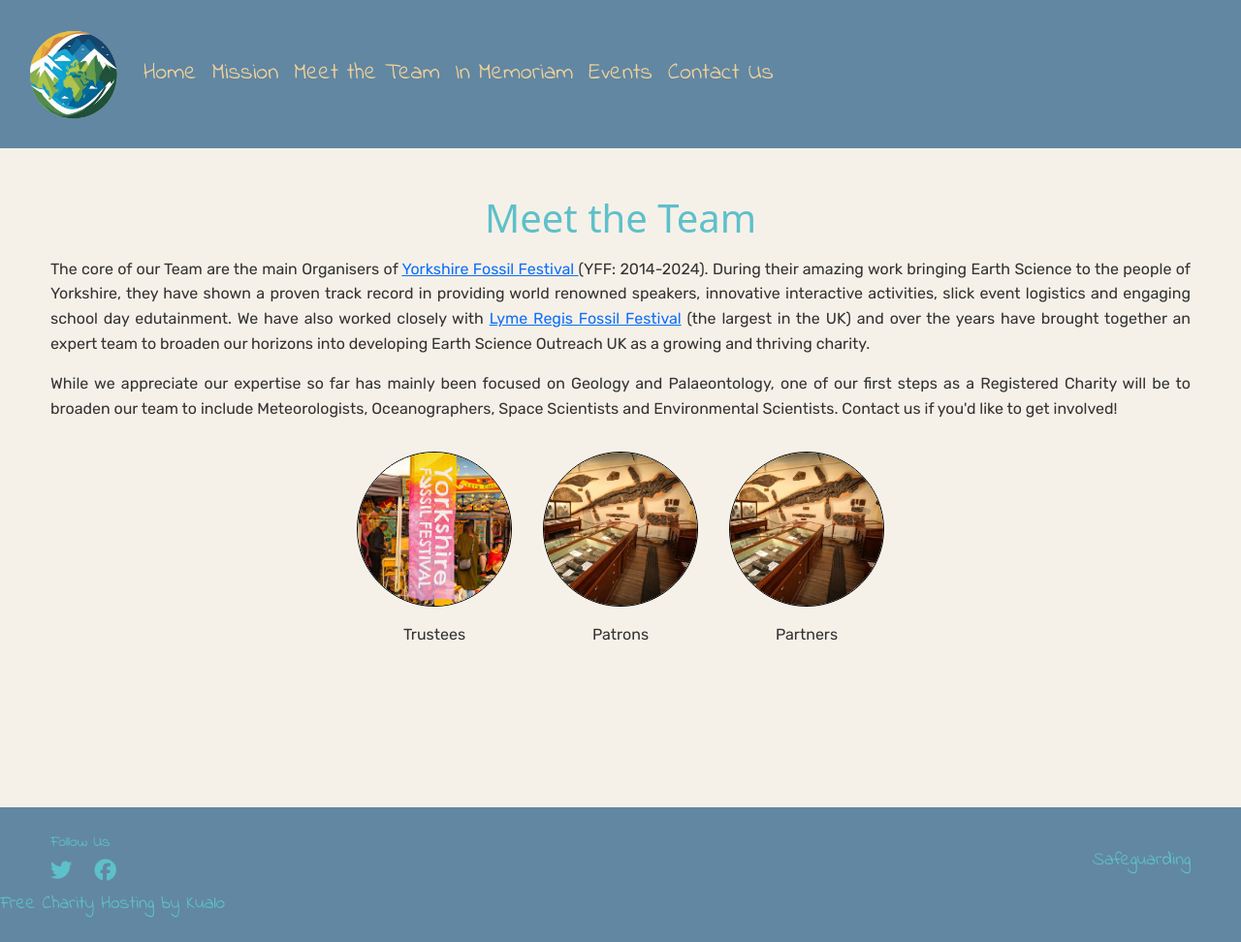
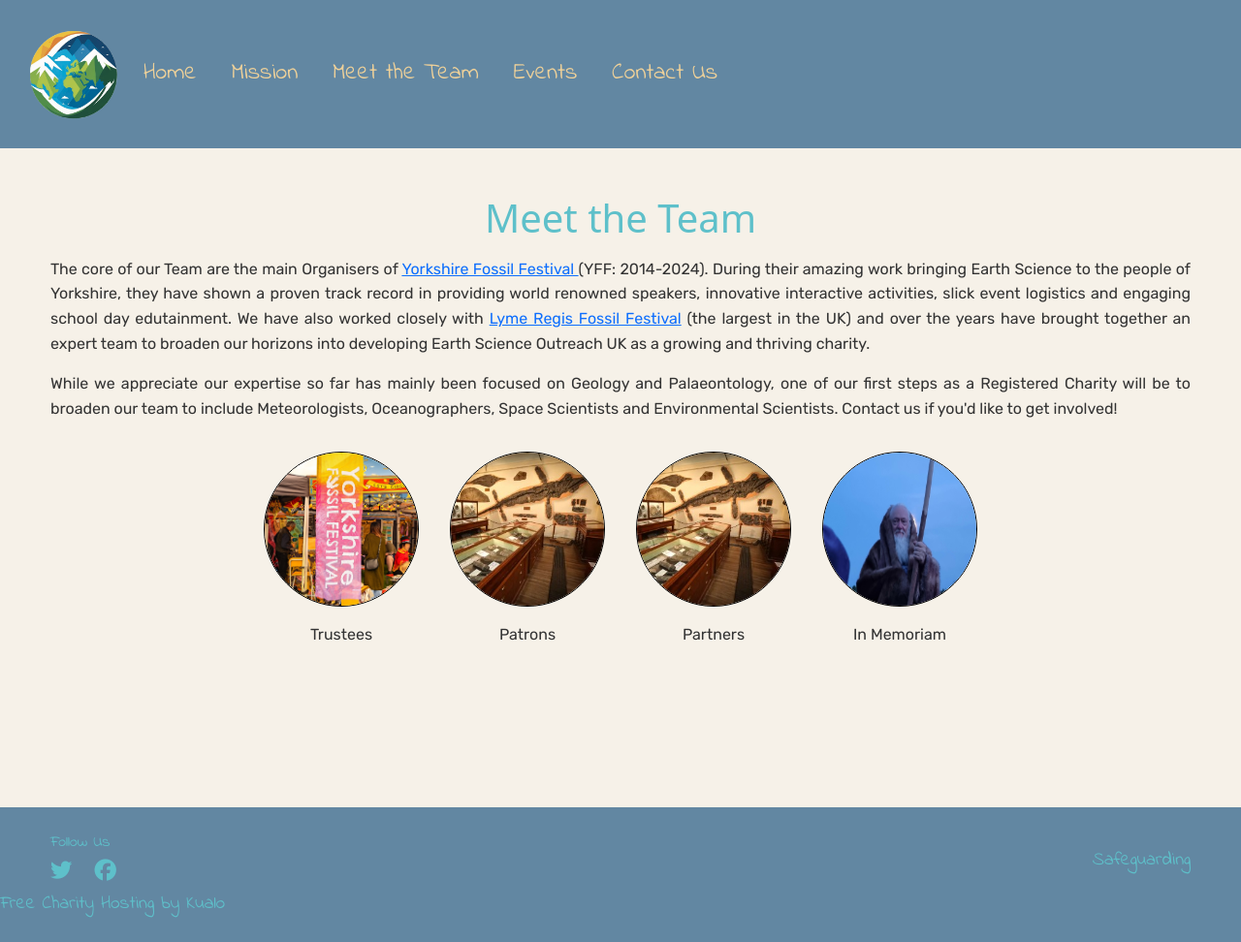
Before and after one commit to HollyT85/ESO2, a Django app: page /team/ in a window 1280 px wide. Shown: the whole page at 97% size. Run offline with Django 5.2, Linux system fonts and the light colour scheme; some libraries are stand-ins or nearby versions; some web fonts are replaced.

Commit message:
updated memoriam page

```diff
--- a/static/css/base.css
+++ b/static/css/base.css
@@ -12,6 +12,9 @@
     color: #333;
     background-color: #F6F1E8;  /* soft cream */
     text-align: justify;
+}
+.margin-right {
+    margin-right: 20px;
 }
 
 .custom-navbar {
--- a/team/templates/team/team.html
+++ b/team/templates/team/team.html
@@ -38,6 +38,11 @@
         <img class="circlephoto" src="{% static 'media/images/general/whitbymuseum.jpg'%}" alt="Whitby Museum">
         Partners
     </a>
+    <a class="sub" href="{% url 'team:memoriam' %}">
+        <img class="circlephoto" src="{% static 'media/images/richard/palaeogandalf.jpg'%}" alt="Richard Forrest">
+        In Memoriam
+    </a>
+
 
 </section>
 
--- a/templates/base.html
+++ b/templates/base.html
@@ -67,25 +67,22 @@
     <div class="collapse navbar-collapse" id="navbarTogglerDemo02">
       <ul class="navbar-nav me-auto mb-2 mb-lg-0">
         <li class="nav-item">
-          <a class="nav-link" aria-current="page" href="{% url 'home:home' %}">Home</a>
+          <a class="nav-link margin-right" aria-current="page" href="{% url 'home:home' %}">Home</a>
         </li>
         <li class="nav-item">
-          <a class="nav-link" href="{% url 'mission:plan' %}">Mission</a>
+          <a class="nav-link margin-right" href="{% url 'mission:plan' %}">Mission</a>
         </li>
         <!-- <li class="nav-item">
           <a class="nav-link" href="{% url 'partners:partners' %}">Partners</a>
         </li> -->
         <li class="nav-item">
-          <a class="nav-link" href="{% url 'team:team' %}">Meet the Team</a>
+          <a class="nav-link margin-right" href="{% url 'team:team' %}">Meet the Team</a>
         </li>
         <li class="nav-item">
-          <a class="nav-link" href="{% url 'team:memoriam' %}">In Memoriam</a>
+          <a class="nav-link margin-right" href="{% url 'events:events' %}">Events</a>
         </li>
         <li class="nav-item">
-          <a class="nav-link" href="{% url 'events:events' %}">Events</a>
-        </li>
-        <li class="nav-item">
-          <a class="nav-link" href="{% url 'contact:contact' %}">Contact Us</a>
+          <a class="nav-link margin-right" href="{% url 'contact:contact' %}">Contact Us</a>
         </li>
       </ul>
       <!-- <form class="d-flex" role="search">
```
